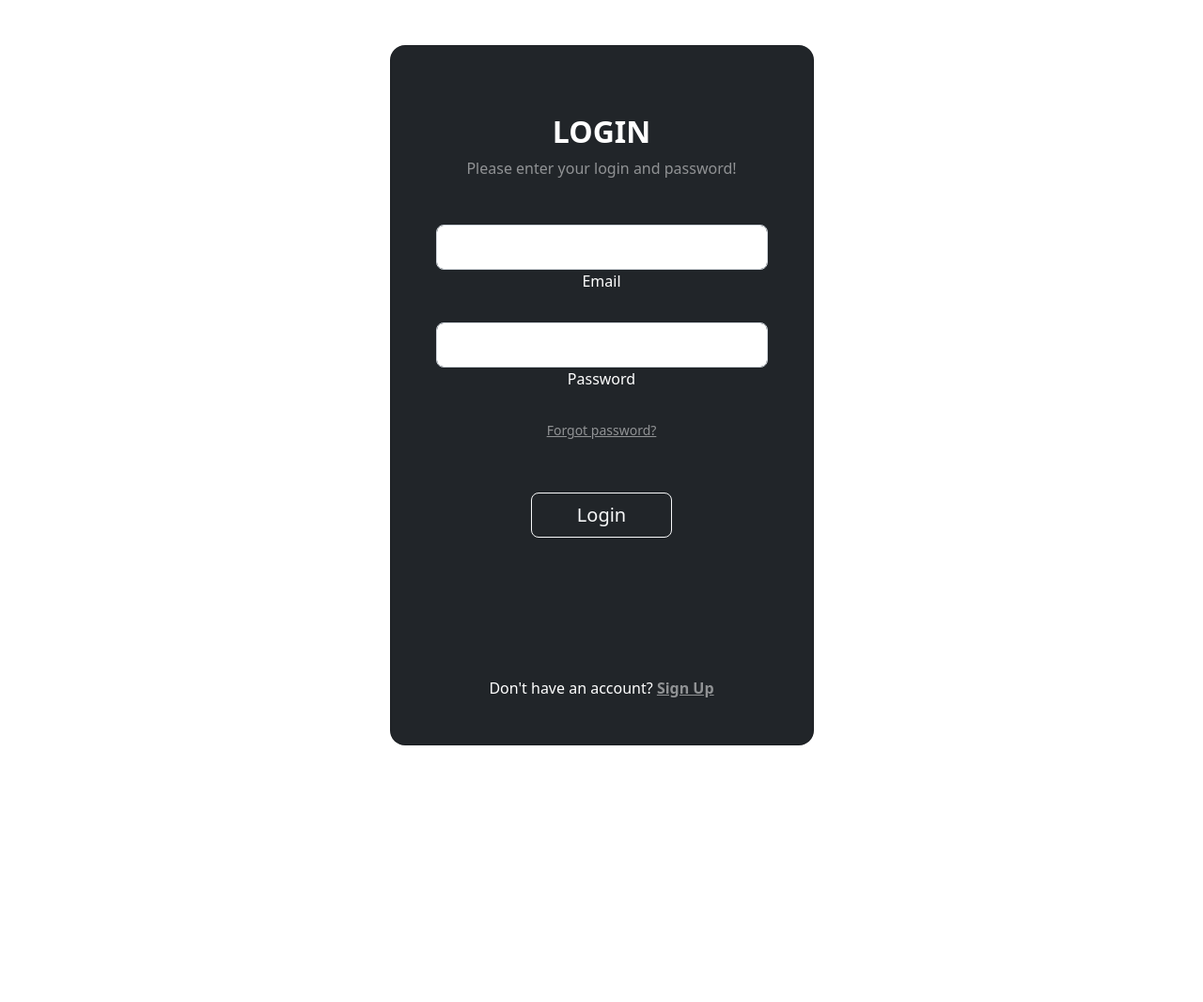
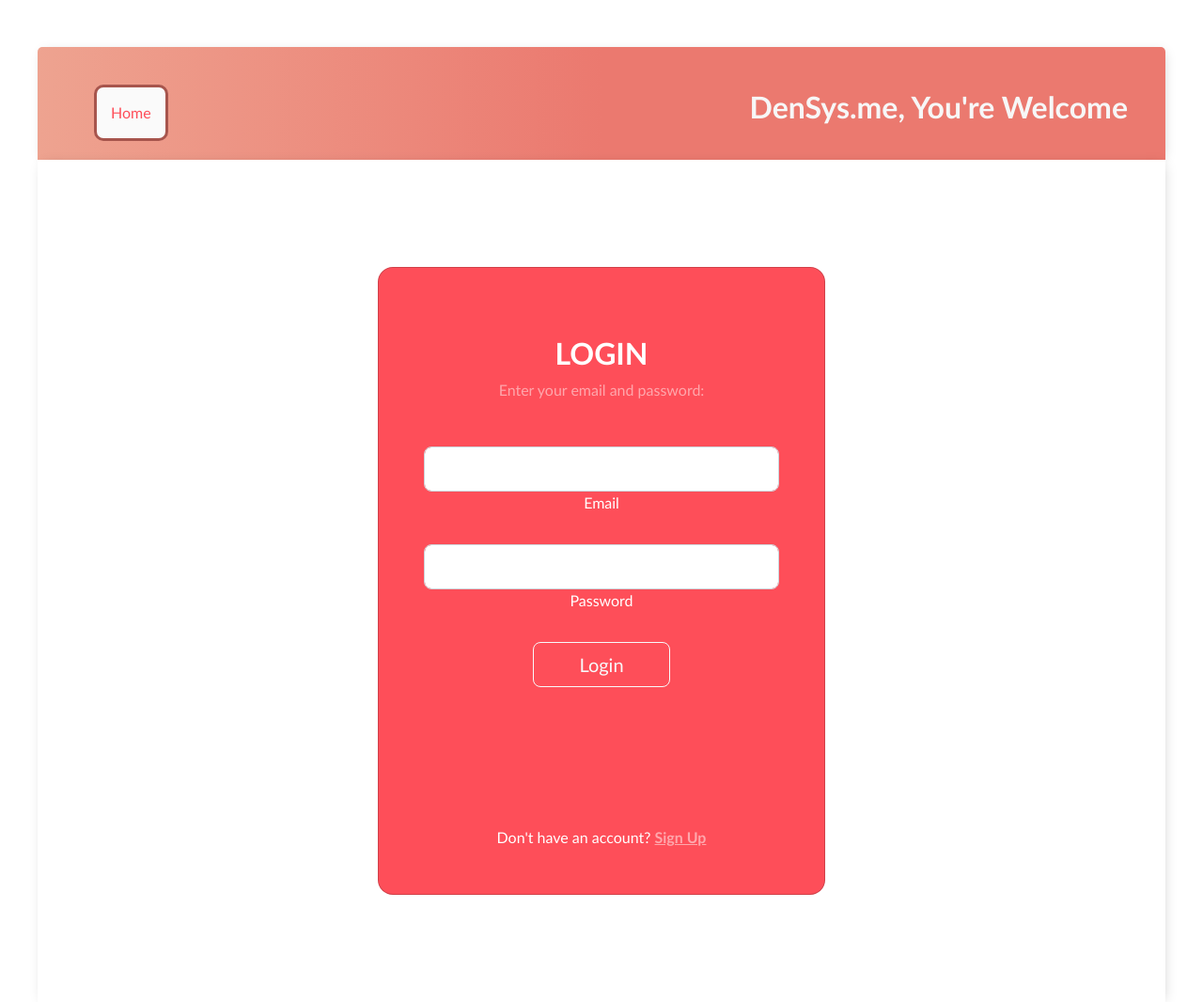
Before and after one commit to sanzhar-saduakhas/DenSys.me-Hospital-Management-System, a Django app: page /hospitalapp/login/ in a window 1280 px wide. Shown: the whole page at 94% size. Before the commit the page ends 793 px from the top, so only its background shows below. Run offline with Django 3.2, Linux system fonts and the light colour scheme.

Commit message:
Update login.html

```diff
--- a/myhospital/hospitalapp/templates/login.html
+++ b/myhospital/hospitalapp/templates/login.html
@@ -1,29 +1,75 @@
-
-
 <html>
 <head>
   <meta charset="UTF-8">
-  <meta name="viewport"
-        content="width=device-width, user-scalable=no, initial-scale=1.0, maximum-scale=1.0, minimum-scale=1.0">
+  <meta name="viewport" content="width=device-width, user-scalable=no, initial-scale=1.0, maximum-scale=1.0, minimum-scale=1.0">
   <meta http-equiv="X-UA-Compatible" content="ie=edge">
-<!-- CSS only -->
   <link href="https://cdn.jsdelivr.net/npm/bootstrap@5.2.2/dist/css/bootstrap.min.css" rel="stylesheet" integrity="sha384-Zenh87qX5JnK2Jl0vWa8Ck2rdkQ2Bzep5IDxbcnCeuOxjzrPF/et3URy9Bv1WTRi" crossorigin="anonymous">
-  <!-- JavaScript Bundle with Popper -->
   <script src="https://cdn.jsdelivr.net/npm/bootstrap@5.2.2/dist/js/bootstrap.bundle.min.js" integrity="sha384-OERcA2EqjJCMA+/3y+gxIOqMEjwtxJY7qPCqsdltbNJuaOe923+mo//f6V8Qbsw3" crossorigin="anonymous"></script>
-  <title>Document</title>
+  <title>Login page</title>
+  <style>
+    	  body {
+        	font-family: "Trebuchet MS", Helvetica, sans-serif;
+            padding-top: 50px;
+        }
+    	  .container{
+            max-width: 1200px;
+            margin: auto;
+            background-color: #fff;
+            -webkit-box-shadow: 2px 2px 13px -4px rgba(0, 0, 0, 0.21);
+            box-shadow: 2px 2px 13px -4px rgba(0, 0, 0, 0.21);
+        }
+        .header-bar {
+            display: flex;
+            justify-content: space-between;
+            /* color: #fff; */
+            padding: 20px;
+            border-radius: 5px 5px 0 0;
+            background: linear-gradient(90deg, #EEA390 0%, #EB796F 50%, #EB796F 100%);
+        }
+        .buttons {
+          margin-top: 20px;
+          margin-left: 40px;
+          justify-content: space-between;
+          display: flex;
+          width: 1100px;
+        }
+        .button{
+          border: 3px solid #a7554d;
+          background-color: #FAFAFA;
+          color:rgb(254, 78, 89);
+          padding: 15px;
+          font-size: 16px;
+          border-radius: 10px;
+          cursor: pointer;
+          text-decoration: none;
+          font-family: "Trebuchet MS", Helvetica, sans-serif;
+        }
+        .text-hello {
+			    color:rgb(247, 247, 247);
+			    font-weight: bold;
+			    font-size: 32px;
+		    }
+
+  </style>
 </head>
 <body>
+  <div class="container header-bar">
+		<div class="buttons">
+			<a class="button" href="/">Home</a>
+			<div class="text-hello">DenSys.me, You're Welcome</div>
+		</div>
+	</div>
   <section class="vh-100 gradient-custom">
-  <div class="container py-5 h-100">
+    <div class="container py-5 h-80">
       <div class="row d-flex justify-content-center align-items-center h-100">
         <div class="col-12 col-md-8 col-lg-6 col-xl-5">
-        <div class="card bg-dark text-white" style="border-radius: 1rem;">
+          <div class="card text-white" style="border-radius: 1rem; background: rgb(254, 78, 89);">
             <div class="card-body p-5 text-center">
 
               <div class="mb-md-5 mt-md-4 pb-5">
 
                 <h2 class="fw-bold mb-2 text-uppercase">Login</h2>
-              <p class="text-white-50 mb-5">Please enter your login and password!</p>
+                <p class="text-white-50 mb-5">Enter your email and password:</p>
 
                 <div class="form-outline form-white mb-4">
                   <input type="email" id="typeEmailX" class="form-control form-control-lg" />
@@ -34,8 +80,6 @@
                   <input type="password" id="typePasswordX" class="form-control form-control-lg" />
                   <label class="form-label" for="typePasswordX">Password</label>
                 </div>
-
-              <p class="small mb-5 pb-lg-2"><a class="text-white-50" href="#!">Forgot password?</a></p>
 
                 <button class="btn btn-outline-light btn-lg px-5" type="submit">Login</button>
 
```
Lines whose indentation alone changed are shown as unchanged.
